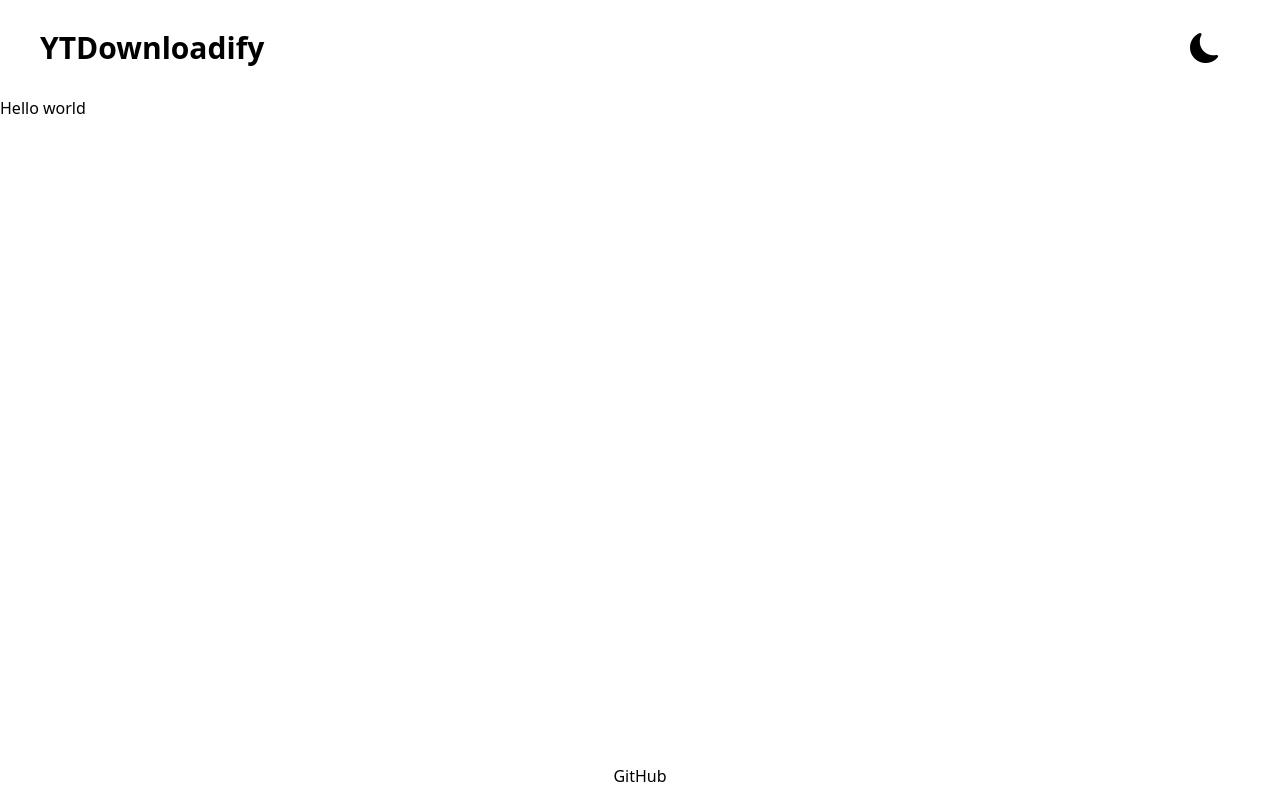
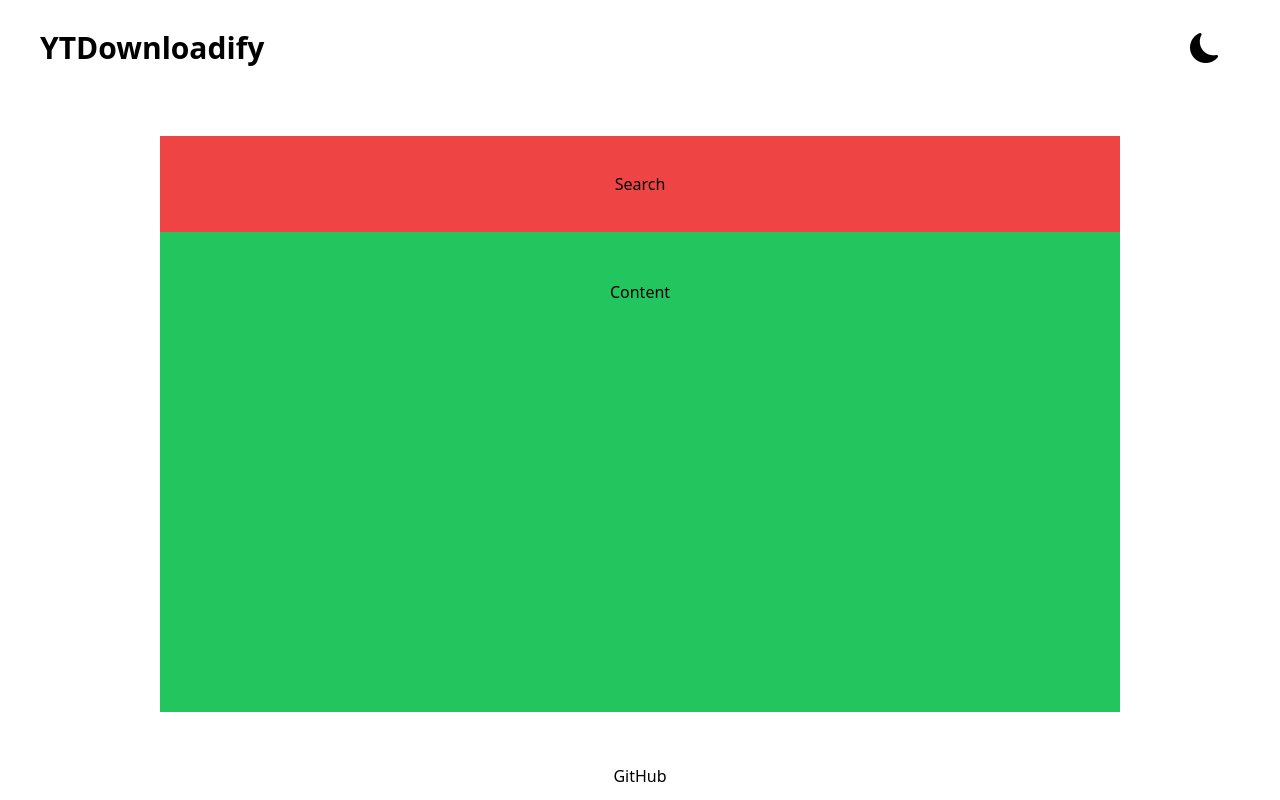
Before and after one commit to Skyzser/YTDownloadify, a Next.js app: page / in a window 1280 px wide. Built offline with nearby package versions, Linux system fonts and the light colour scheme.

Commit message:
Created simple page.tsx

```diff
--- a/src/app/page.tsx
+++ b/src/app/page.tsx
@@ -1,12 +1,21 @@
 'use client';
 
 import { useTheme } from 'next-themes';
+import SearchBox from '../components/Page/searchBox';
+import Content from '../components/Page/content';
 
 export default function Home() {
     const { theme } = useTheme();
     return (
-        <div className={`${theme}_BGPrimary w-full overflow-auto`}>
-            <div>Hello world</div>
+        <div className={`flex justify-center w-full pt-10 pb-10 ${theme}_BGPrimary`}>
+            <div className='flex flex-col h-full w-3/4'>
+                <div className='bg-red-500 flex justify-center items-center h-24'>
+                    <SearchBox />
+                </div>
+                <div className='bg-green-500 flex flex-1 justify-center overflow-auto pt-12'>
+                    <Content />
+                </div>
+            </div>
         </div>
     )
 }
```
